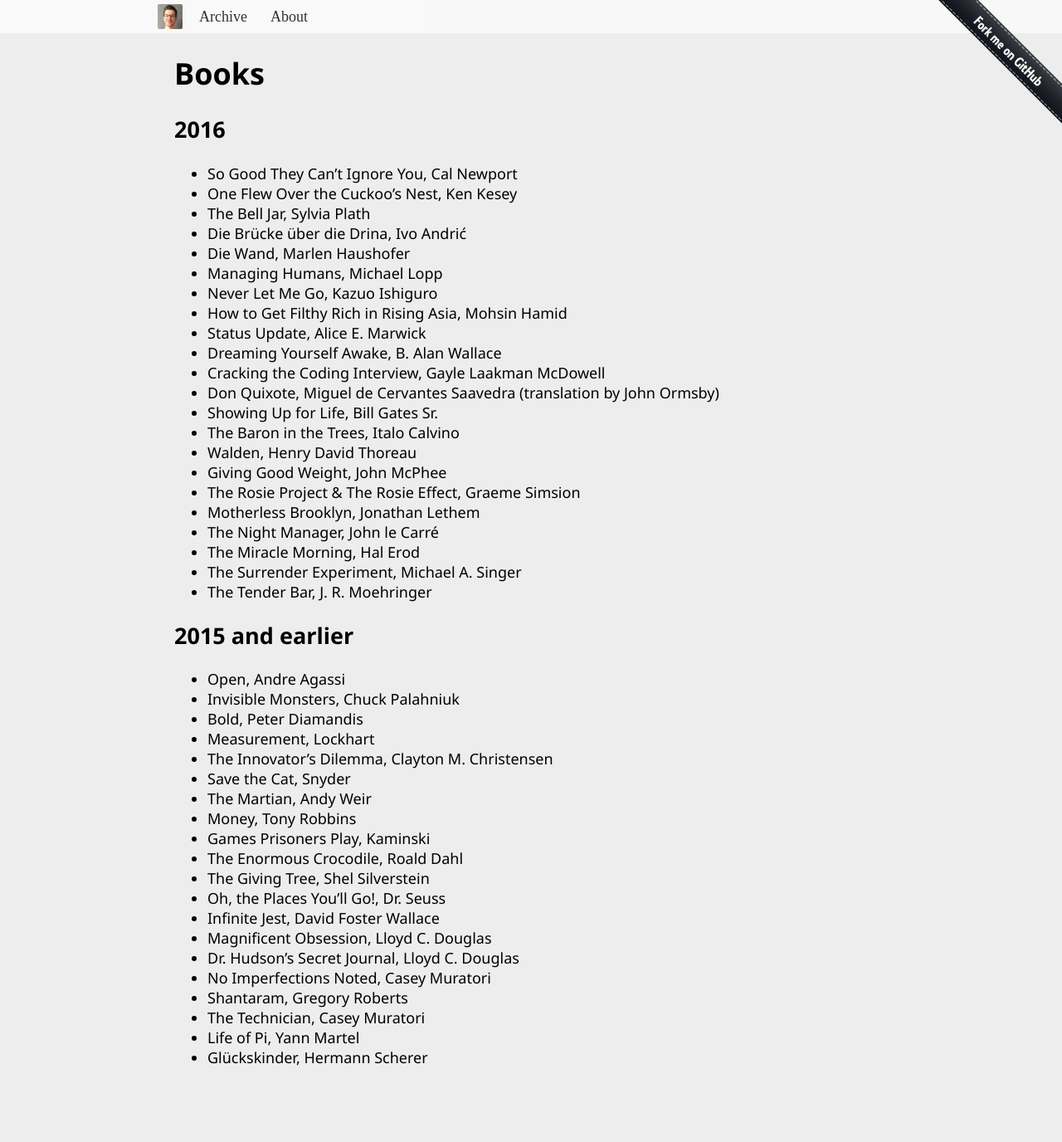
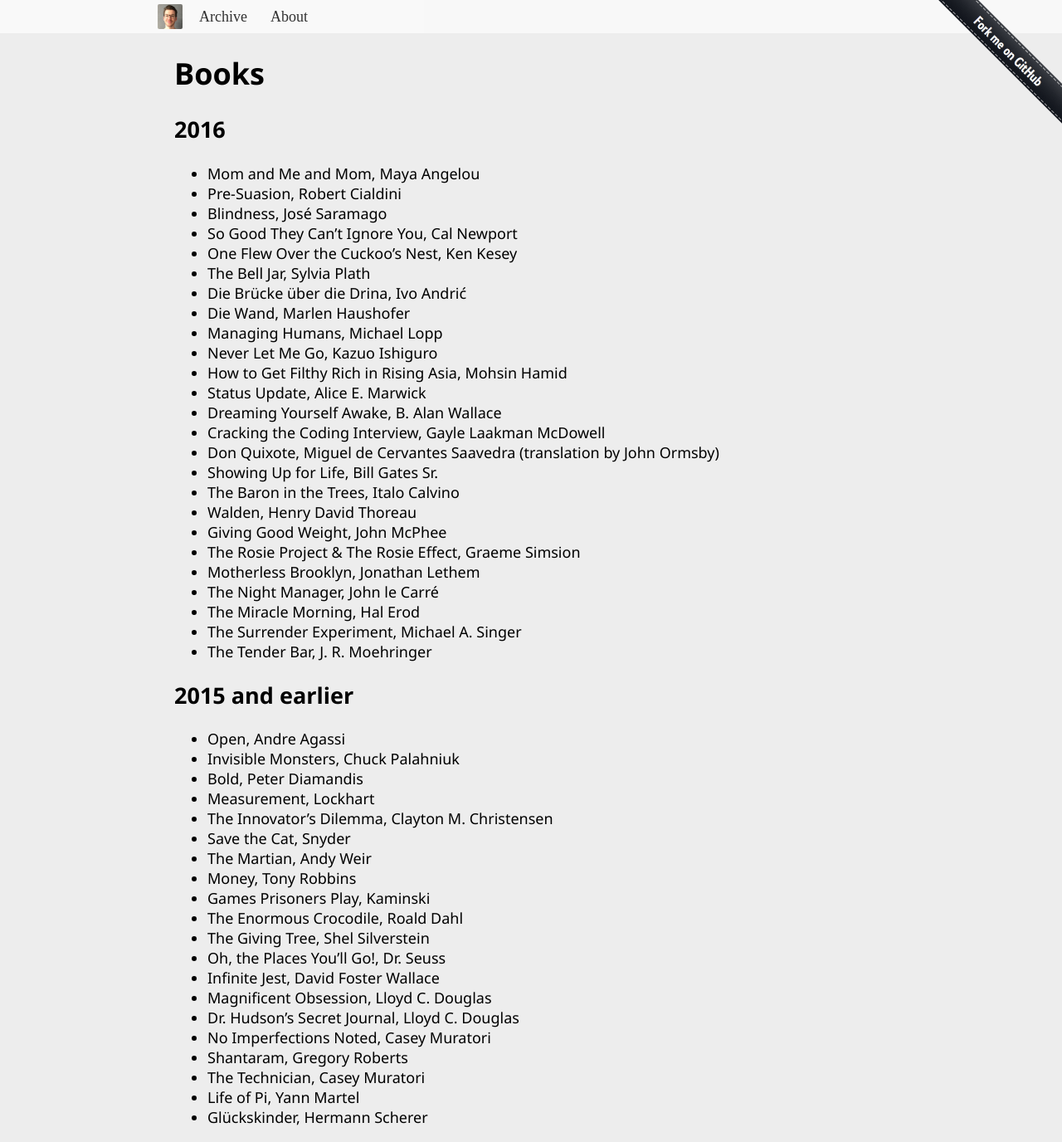
Before and after one commit to tp/page, a Jekyll site: the page built from books.md, in a window 1280 px wide and 1376 px high. Shown: the whole window at 83% size. Built offline with Jekyll 4.4.1, drawn with Linux system fonts in a browser that asks for light colours.

Commit message:
more recent books

```diff
--- a/books.md
+++ b/books.md
@@ -7,6 +7,9 @@ layout: default
 
 ## 2016
 
+* Mom and Me and Mom, Maya Angelou
+* Pre-Suasion, Robert Cialdini
+* Blindness, José Saramago
 * So Good They Can't Ignore You, Cal Newport
 * One Flew Over the Cuckoo's Nest, Ken Kesey
 * The Bell Jar, Sylvia Plath
```
